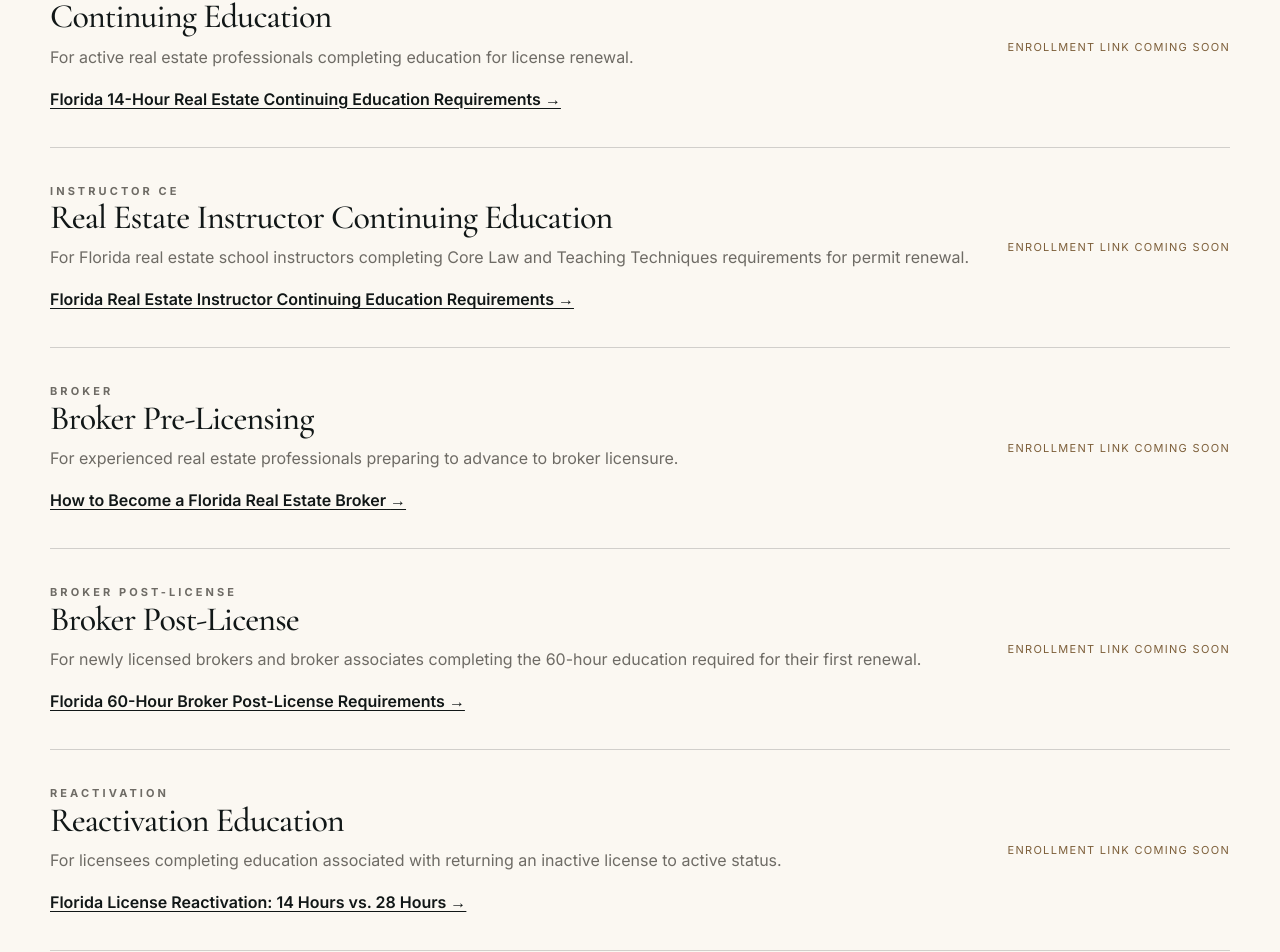
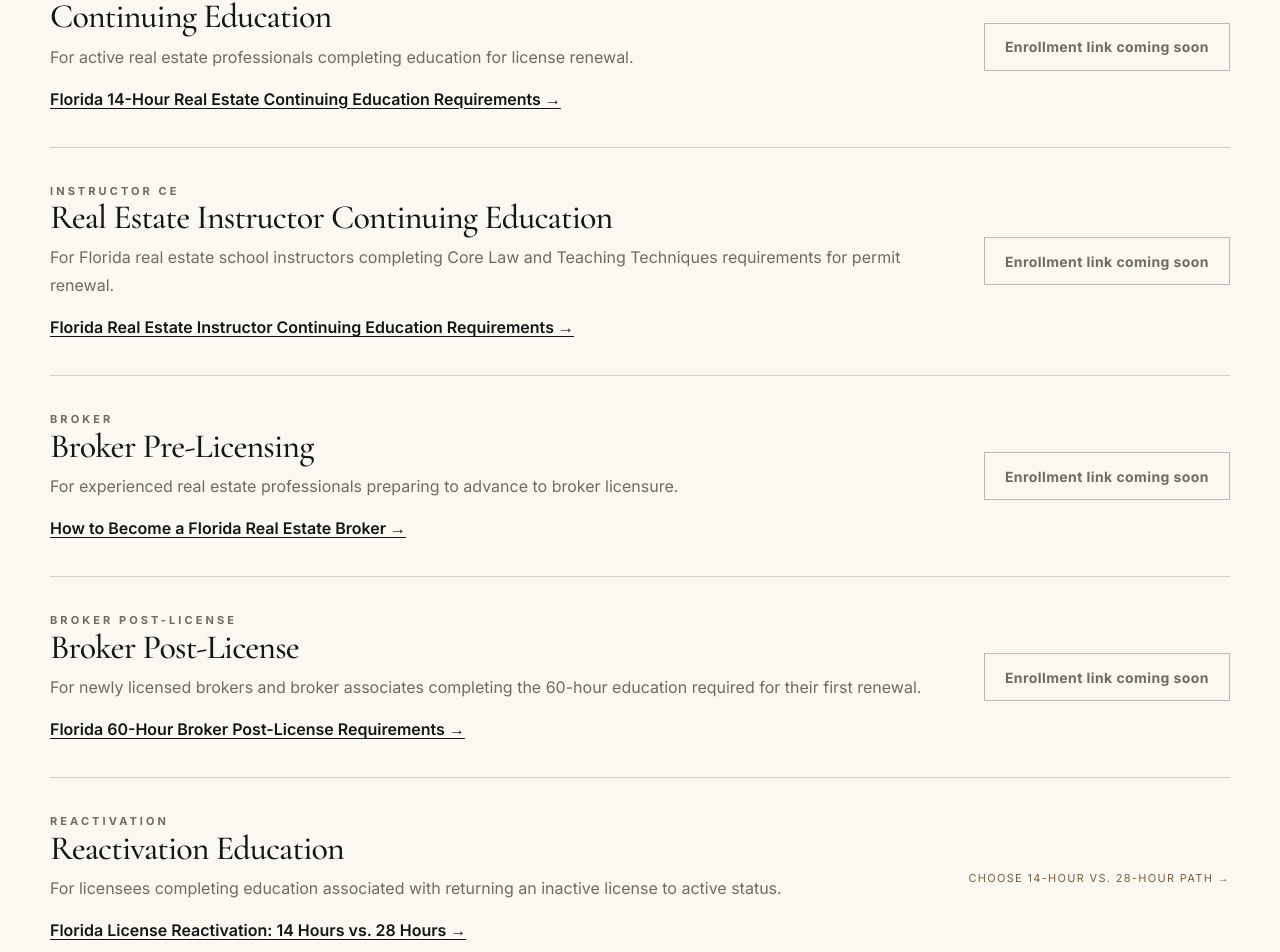
Before and after one commit to BrianLook/Greyson-Institute-Website, a Next.js app: page /courses in a window 1280 px wide. Shown: the part 4036-4988 px from the top of the page. Built offline with nearby package versions, Linux system fonts and the light colour scheme.

Commit message:
Prepare course cards for live CE Shop links

```diff
--- a/app/courses/page.tsx
+++ b/app/courses/page.tsx
@@ -2,6 +2,7 @@ import type { Metadata } from "next";
 import Image from "next/image";
 import Link from "next/link";
 import { LicenseExpirationPromo } from "@/components/LicenseExpirationPromo";
+import { PartnerEnrollmentButton } from "@/components/PartnerEnrollmentButton";
 
 export const metadata: Metadata = {
   title: "Florida Real Estate Courses & Licensing Education",
@@ -798,9 +799,42 @@ export default function CoursesPage() {
               )}
             </div>
 
-            <span className="coming-soon">
-              Enrollment link coming soon
-            </span>
+            {course.id === "pre-licensing" && (
+              <PartnerEnrollmentButton course="floridaPreLicense63" />
+            )}
+
+            {course.id === "post-license" && (
+              <PartnerEnrollmentButton course="floridaPostLicense45" />
+            )}
+
+            {course.id === "continuing-education" && (
+              <PartnerEnrollmentButton course="floridaContinuingEducation14" />
+            )}
+
+            {course.id === "instructor-ce" && (
+              <PartnerEnrollmentButton course="floridaInstructorCE" />
+            )}
+
+            {course.id === "broker" && (
+              <PartnerEnrollmentButton course="floridaBrokerPreLicense72" />
+            )}
+
+            {course.id === "broker-post-license" && (
+              <PartnerEnrollmentButton course="floridaBrokerPostLicense60" />
+            )}
+
+            {course.id === "reactivation" && (
+              <Link
+                href="/florida-real-estate-license-reactivation"
+                className="coming-soon"
+              >
+                Choose 14-hour vs. 28-hour path →
+              </Link>
+            )}
+
+            {course.id === "exam-prep" && (
+              <PartnerEnrollmentButton course="floridaExamPrep" />
+            )}
           </article>
         ))}
       </div>
```
